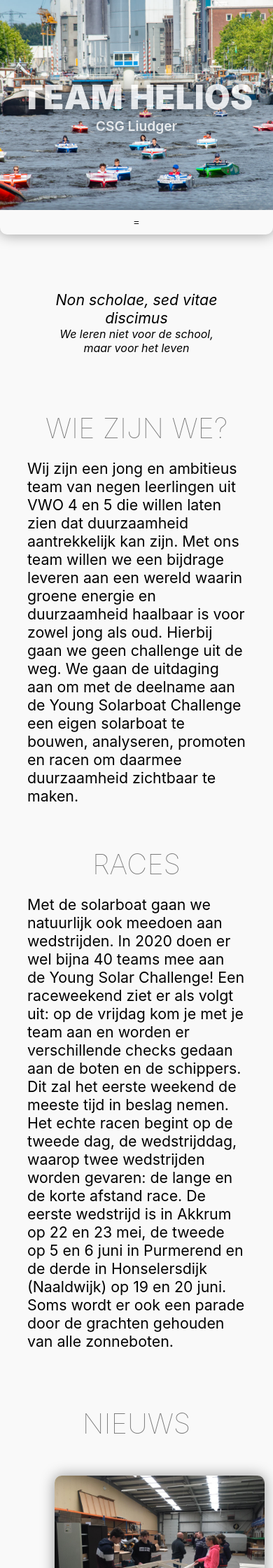
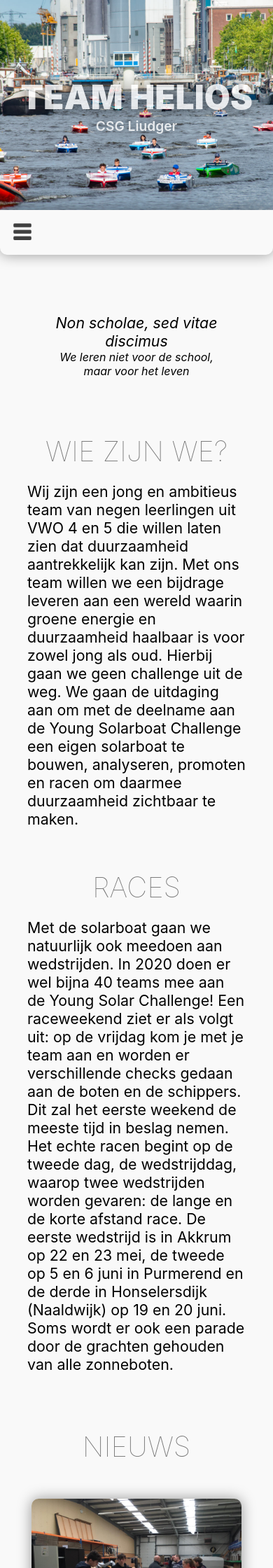
Before and after one commit to YoungSolarChallengeRaai/youngsolarchallengeraai.github.io, a Jekyll site: the page built from index.html, in a window 390 px wide. Shown: the top 2240 px of the page at 70% size. Built offline with Jekyll 4.4.1, drawn with Linux system fonts in a browser that asks for light colours.

Commit message:
home mobile friendly

```diff
--- a/_includes/header.html
+++ b/_includes/header.html
@@ -9,7 +9,7 @@
     </div>
     {% endif %}
     <div class="dropdown">
-        <button class="dropdownbtn">=</button>
+        <button class="dropdownbtn"><img src="/resources/images/menu-icon.png"></button>
         <div class="nav">
             <div class="nav-item"><a href="/">Home</a></div>
             <div class="nav-item"><a href="/leden/">Leden</a></div>
--- a/style/header.css
+++ b/style/header.css
@@ -93,7 +93,14 @@
 
 	.header .dropdown .nav{
 		display: none;
-  		position: absolute;
+		position: absolute;
+		background-color: rgba(255, 255, 255);
+		height: 160px;
+	}
+
+	.header .dropdown img{
+		width: 12%;
+		float: left;
 	}
 
 	.header .dropdown:hover .nav{
--- a/style/home.css
+++ b/style/home.css
@@ -74,7 +74,8 @@
 .home .news .news-feed .news-post .news-item {
 	width: 300px;
 	/* min-height: 500px; */
-
+	margin-left: auto;
+	margin-right: auto;
 	display: flex;
 	flex-direction: column;
 }
@@ -113,12 +114,14 @@
 .home .sponsors .sponsor-logos {
 	display: flex;
 	justify-content: center;
+	flex-wrap: wrap;
 }
 
 .home .sponsors .sponsor-logos > * {
-	margin-right: 80px;
 	margin-top: auto;
 	margin-bottom: auto;
+	margin-left: 20px;
+	margin-right: 20px;
 }
 
 .home .sponsors .sponsor-logos:last-child {
@@ -170,20 +173,24 @@
 		flex-direction: column;
 	}
 
-	.home .news .news-feed .news-item {
+	.home .news .news-feed .news-post {
 		margin-right: 0;
 	}
 }
 
 @media only screen and (max-width: 700px) {
-	.home .sponsors .sponsor-logos img {
-		width: 100%;
-		margin: 0;
+	.home .info-containers .container h2 {
+		margin-bottom: 20px;
 	}
 
+	.home .sponsors{
+		margin-right: 10%;
+		margin-left: 10%;
+	}
 
-	.home .info-containers .container h2 {
-		margin-bottom: 20px;
+	.home .news{
+		margin-left: 10%;
+		margin-right: 10%;
 	}
 }
 
@@ -192,4 +199,13 @@
 		margin-left: 10%;
 		margin-right: 10%;
 	}
+	.home .news{
+		margin-left: 1%;
+		margin-right: 1%;
+	}
+
+	.home .sponsors{
+		margin-right: 1%;
+		margin-left: 1%;
+	}
 }
```
Also changed, not shown: resources/images/menu-icon.png (added).
